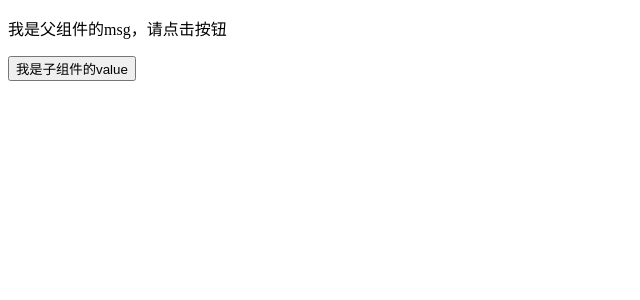
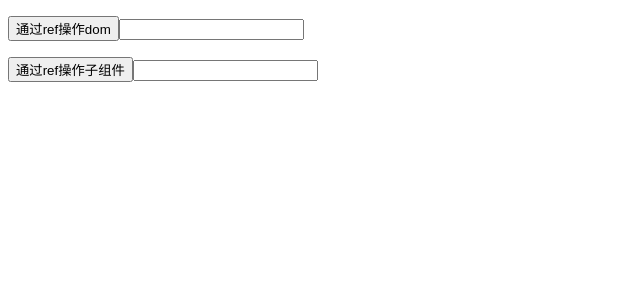
Before and after one commit to xiaopenhu/wy-vue-demo, a Vue app: page / in a window 1280 px wide. Shown: the top 300 px of the page, without its empty margins (0-640 px from the left). Built offline with nearby package versions, Linux system fonts and the light colour scheme.

Commit message:
'ref基本使用'

```diff
--- a/src/App.vue
+++ b/src/App.vue
@@ -1,7 +1,13 @@
 <template>
   <div id="app">
-    <p v-text="msg"></p>
-    <LifeChild @fa="getMsg"></LifeChild>
+    <p>
+      <button @click="changeVal">通过ref操作dom</button>
+      <input ref="inText" type="text" value="">
+    </p>
+    <p>
+      <button @click="changeChild">通过ref操作子组件</button>
+      <LifeChild ref="lifeChild"></LifeChild>
+    </p>
   </div>
 </template>
 <script>
@@ -12,12 +18,16 @@ export default {
   },
   data () {
     return {
-      msg: '我是父组件的msg，请点击按钮'
     }
   },
   methods: {
-    getMsg: function (val) {
-      this.msg = val
+    changeVal: function () {
+      this.$refs.inText.value = '通过ref操作dom成功'
+      console.log(this.$refs.inText)
+    },
+    changeChild: function () {
+      console.log(this.$refs.lifeChild)
+      this.$refs.lifeChild.$el.value = '通过ref操作子组件成功'
     }
   }
 }
--- a/src/components/LifeChild.vue
+++ b/src/components/LifeChild.vue
@@ -1,22 +1,10 @@
 <template>
-    <div>
-      <button @click="pushMsg">{{value}}</button>
-    </div>
+  <input ref="inText" type="text" >
 </template>
 
 <script>
 
 export default {
-  name: 'LifeChild',
-  data () {
-    return {
-      value: '我是子组件的value'
-    }
-  },
-  methods: {
-    pushMsg: function () {
-      this.$emit('fa', this.value)
-    }
-  }
+  name: 'LifeChild'
 }
 </script>
--- /dev/null
+++ b/src/store/getter.js
@@ -0,0 +1,4 @@
+const getters = {
+  test: state => state.book.test
+}
+export default getters
--- a/src/store/index.js
+++ b/src/store/index.js
@@ -1,6 +1,6 @@
 import Vue from 'vue'
 import Vuex from 'vuex'
-
+import book from './modules/book'
 Vue.use(Vuex)
 
 export default new Vuex.Store({
@@ -11,5 +11,6 @@ export default new Vuex.Store({
   actions: {
   },
   modules: {
+    book
   }
 })
--- /dev/null
+++ b/src/store/modules/book.js
@@ -0,0 +1,16 @@
+const book = {
+  state: {
+    test: 1
+  },
+  mutations: {
+    setTest: (state, val) => {
+      state.test = val
+    }
+  },
+  actions: {
+    activeSetTest: ({ commit, state }, val) => {
+      commit('setTest', val)
+    }
+  }
+}
+export default book
```
